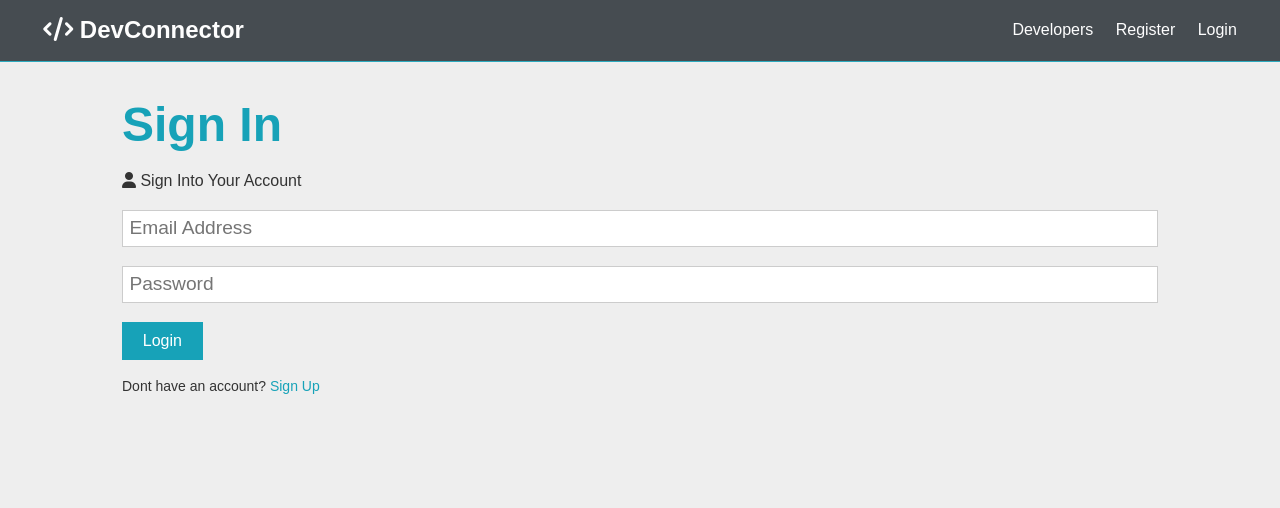
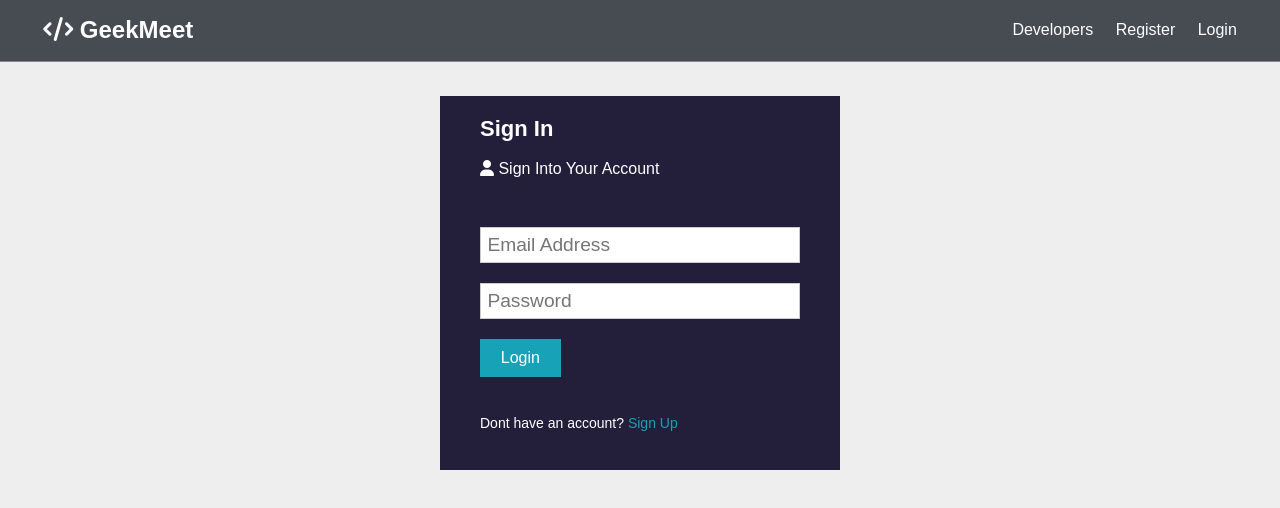
Before and after one commit to bhimamalbhage/devconnect, a React (Create React App) app in the folder client/: page /login in a window 1280 px wide. Shown: the top 508 px of the page. Built offline with nearby package versions, Linux system fonts and the light colour scheme; no server answers.

Commit message:
layout commit

```diff
--- a/client/public/index.html
+++ b/client/public/index.html
@@ -28,7 +28,7 @@
       work correctly both with client-side routing and a non-root public URL.
       Learn how to configure a non-root public URL by running `npm run build`.
     -->
-    <title>DevConnect</title>
+    <title>GeekMeet</title>
   </head>
   <body>
     <noscript>You need to enable JavaScript to run this app.</noscript>
--- a/client/src/App.css
+++ b/client/src/App.css
@@ -14,7 +14,7 @@
 }
 
 body {
-  font-family: "Raleway", sans-serif;
+  font-family: Montserrat, sans-serif;
   font-size: 1rem;
   line-height: 1.6;
   background-color: #eee;
@@ -67,8 +67,12 @@ p {
 }
 
 .lead {
-  font-size: 1rem;
+  font-size: 1.2rem;
   margin-bottom: 0.5rem;
+}
+
+.landing-inner .buttons {
+  margin-top: 10px;
 }
 
 .text-center {
@@ -248,6 +252,34 @@ p {
 }
 
 /* Forms */
+.form-container {
+  max-width: 400px;
+  width: 100%;
+  margin: 0 auto;
+  background: #231e39;
+  padding: 20px 40px;
+}
+
+.form-container .text-primary {
+  font-family: Montserrat, sans-serif;
+  font-size: 22px;
+  color: #fff;
+}
+
+.form-container .lead,
+.form-container .my-1 {
+  font-family: Montserrat, sans-serif;
+  color: #fff;
+}
+
+.form-container .lead {
+  font-size: 16px;
+}
+
+.form-container .form {
+  padding: 20px 0;
+}
+
 .form .form-group {
   margin: 1.2rem 0;
 }
--- a/client/src/components/auth/Login.js
+++ b/client/src/components/auth/Login.js
@@ -1,4 +1,4 @@
-import React, { useState, Fragment } from "react";
+import React, { useState } from "react";
 import { Link, Redirect } from "react-router-dom";
 import { connect } from "react-redux";
 import { login } from "../../actions/auth";
@@ -25,7 +25,7 @@ const Login = ({ login, isAuthenticated }) => {
   }
 
   return (
-    <Fragment>
+    <div className='form-container'>
       <h1 className='large text-primary'>Sign In</h1>
       <p className='lead'>
         <i className='fas fa-user'></i> Sign Into Your Account
@@ -57,7 +57,7 @@ const Login = ({ login, isAuthenticated }) => {
       <p className='my-1'>
         Dont have an account? <Link to='/register'>Sign Up</Link>
       </p>
-    </Fragment>
+    </div>
   );
 };
 
--- a/client/src/components/auth/Register.js
+++ b/client/src/components/auth/Register.js
@@ -33,7 +33,7 @@ const Register = ({ setAlert, register, isAuthenticated }) => {
   }
 
   return (
-    <Fragment>
+    <div className='form-container'>
       <h1 className='large text-primary'>Sign Up</h1>
       <p className='lead'>
         <i className='fas fa-user'></i> Create Your Account
@@ -90,7 +90,7 @@ const Register = ({ setAlert, register, isAuthenticated }) => {
       <p className='my-1'>
         Already have an account? <Link to='/login'>Sign In</Link>
       </p>
-    </Fragment>
+    </div>
   );
 };
 
--- a/client/src/components/layout/Navbar.js
+++ b/client/src/components/layout/Navbar.js
@@ -45,7 +45,7 @@ const Navbar = ({ auth: { isAuthenticated, loading }, logout }) => {
     <nav className='navbar bg-dark'>
       <h1>
         <Link to='/'>
-          <i className='fas fa-code'></i> DevConnector
+          <i className='fas fa-code'></i> GeekMeet
         </Link>
       </h1>
       {!loading && (
```
Also changed, not shown: client/src/img/showcase.jpg.
